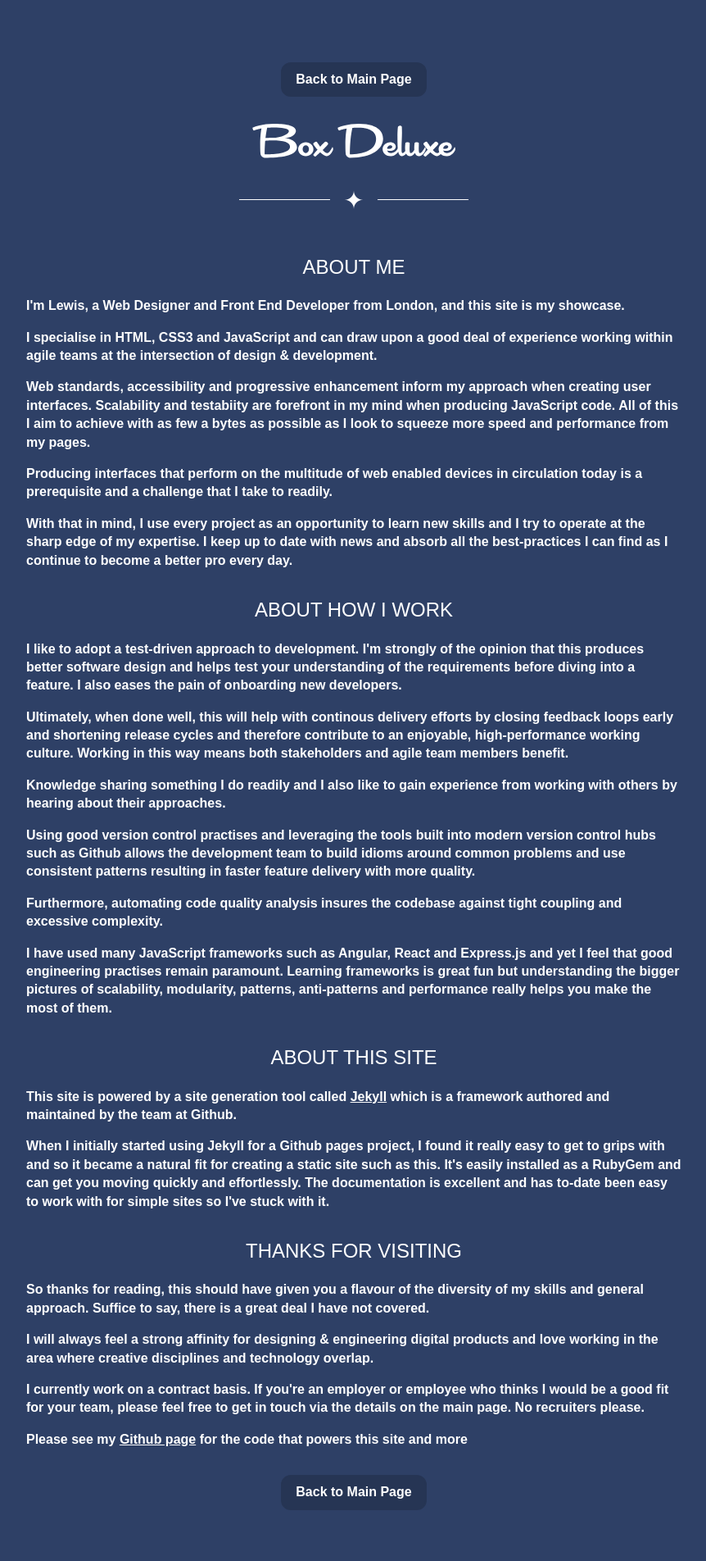
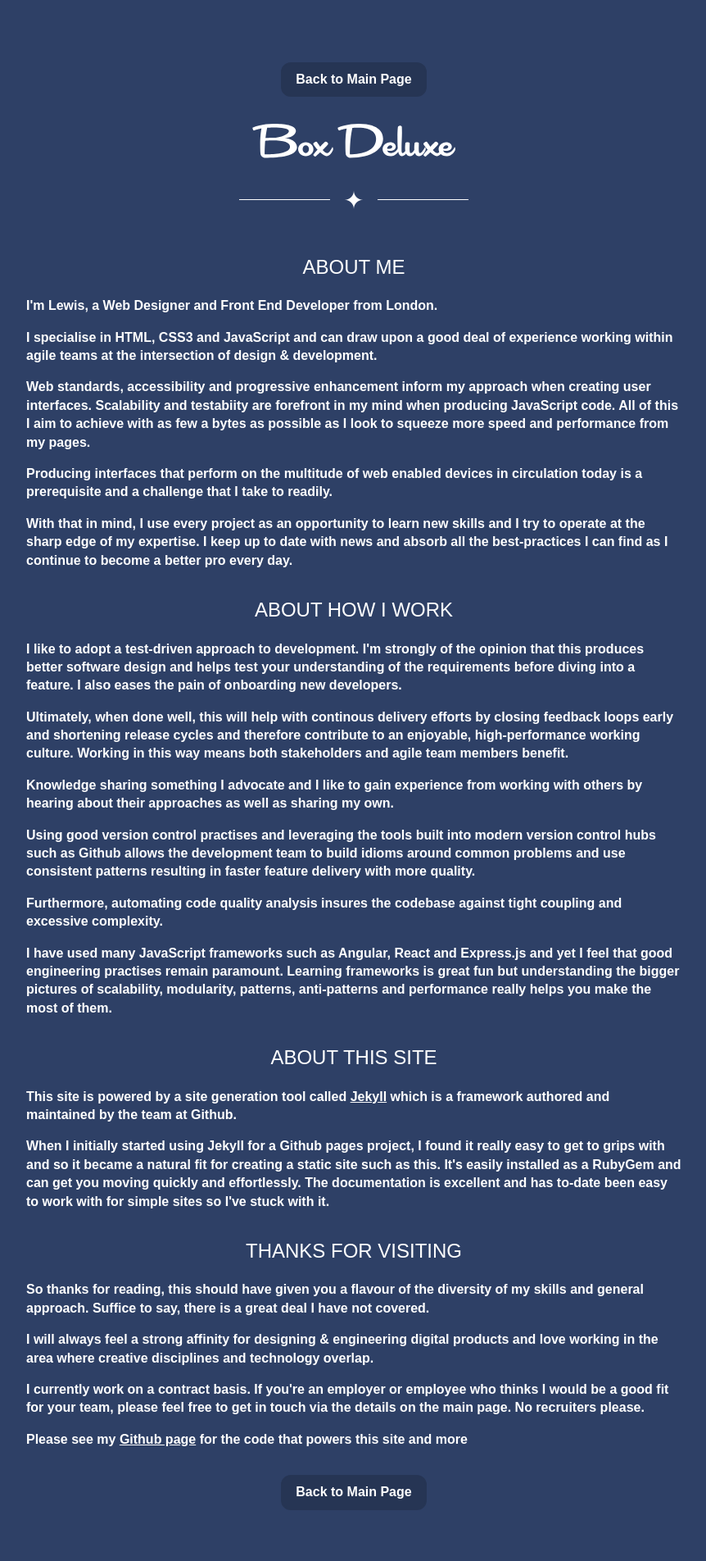
Before and after one commit to kojinkai/bd_2013, a Jekyll site: the page built from about/index.html, in a window 1280 px wide. Shown: the whole page at 82% size, without its empty margins (208-1070 px from the left). Built offline with Jekyll 4.4.1, drawn with Linux system fonts in a browser that asks for light colours; nearby versions of some CDN libraries.

Commit message:
minor copy change

```diff
--- a/_includes/about.html
+++ b/_includes/about.html
@@ -7,7 +7,7 @@
             </div>
             <section>
                 <h2>About Me</h2>
-                <p>I'm Lewis, a Web Designer and Front End Developer from London, and this site is my showcase. </p>
+                <p>I'm Lewis, a Web Designer and Front End Developer from London. </p>
                 <p>I specialise in HTML, CSS3 and JavaScript and can draw upon a good deal of experience working within agile teams at the intersection of design &amp; development.</p>
                 <p>Web standards, accessibility and progressive enhancement inform my approach when creating user interfaces. Scalability and testabiity are forefront in my mind when producing JavaScript code. All of this I aim to achieve with as few a bytes as possible as I look to squeeze more speed and performance from my pages.</p>
                 <p>Producing interfaces that perform on the multitude of web enabled devices in circulation today is a prerequisite and a challenge that I take to readily.</p>
@@ -17,7 +17,7 @@
                 <h2>About how I work</h2>
                 <p>I like to adopt a test-driven approach to development. I'm strongly of the opinion that this produces better software design and helps test your understanding of the requirements before diving into a feature. I also eases the pain of onboarding new developers.</p>
                 <p>Ultimately, when done well, this will help with continous delivery efforts by closing feedback loops early and shortening release cycles and therefore contribute to an enjoyable, high-performance working culture. Working in this way means both stakeholders and agile team members benefit.</p>
-                <p>Knowledge sharing something I do readily and I also like to gain experience from working with others by hearing about their approaches.</p>
+                <p>Knowledge sharing something I advocate and I like to gain experience from working with others by hearing about their approaches as well as sharing my own.</p>
                 <p>Using good version control practises and leveraging the tools built into modern version control hubs such as Github allows the development team to build idioms around common problems and use consistent patterns resulting in faster feature delivery with more quality.</p>
                 <p>Furthermore, automating code quality analysis insures the codebase against tight coupling and excessive complexity.</p>
                 <p>I have used many JavaScript frameworks such as Angular, React and Express.js and yet I feel that good engineering practises remain paramount. Learning frameworks is great fun but understanding the bigger pictures of scalability, modularity, patterns, anti-patterns and performance really helps you make the most of them.</p>
```
